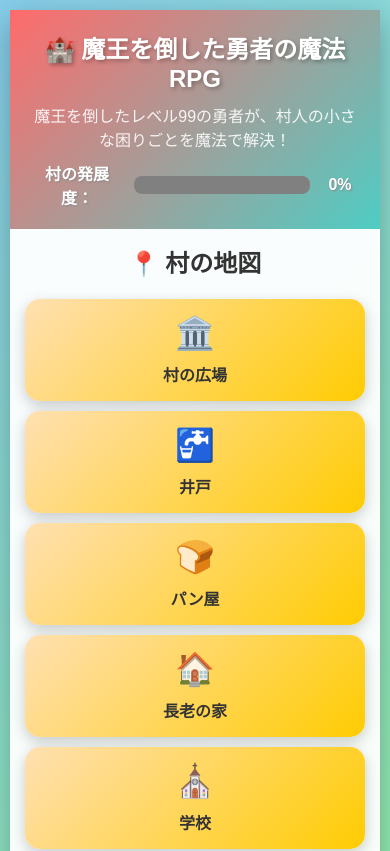
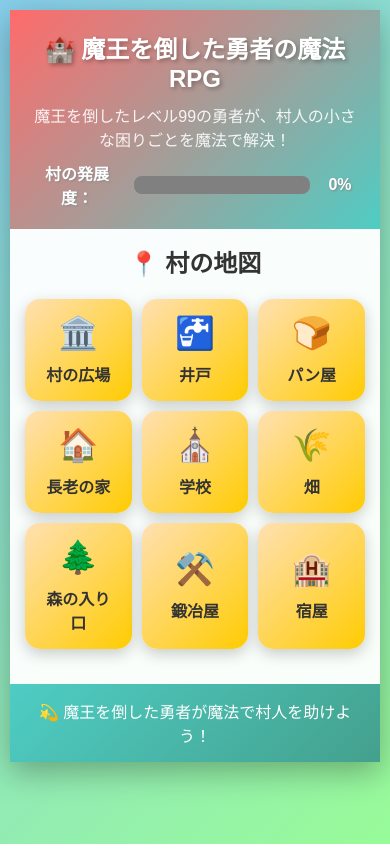
Before and after one commit to titan11111/25-heiwa, a plain HTML site: page index.html in a window 390 px wide. Shown: the top 851 px of the page. Drawn offline with Linux system fonts and the light colour scheme.

Commit message:
Update map grid to three-column layout

```diff
--- a/style.css
+++ b/style.css
@@ -55,7 +55,7 @@ body {
 
 .map-grid {
   display: grid;
-  grid-template-columns: repeat(auto-fit, minmax(200px, 1fr));
+  grid-template-columns: repeat(3, 1fr);
   gap: 15px;
   margin-bottom: 20px;
 }
@@ -299,7 +299,7 @@ body {
   }
 
   .map-grid {
-      grid-template-columns: repeat(2, 1fr);
+      grid-template-columns: repeat(3, 1fr);
       gap: 10px;
   }
 
@@ -347,7 +347,7 @@ body {
   }
 
   .map-grid {
-      grid-template-columns: 1fr;
+      grid-template-columns: repeat(3, 1fr);
   }
 
   .npc-info {
```
